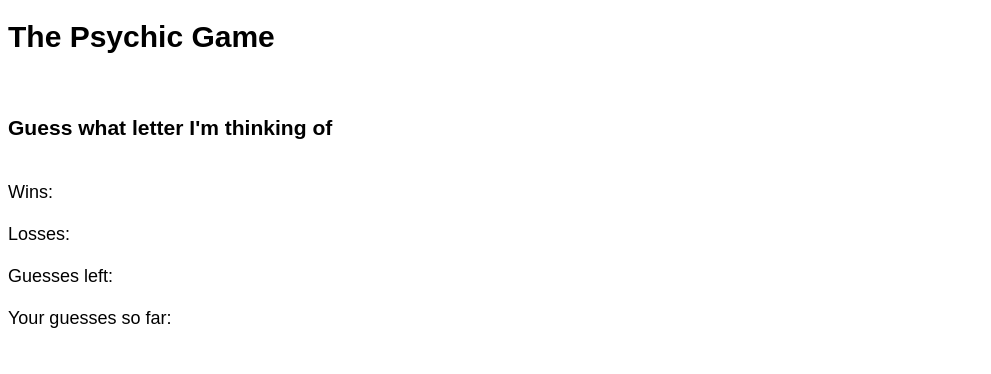
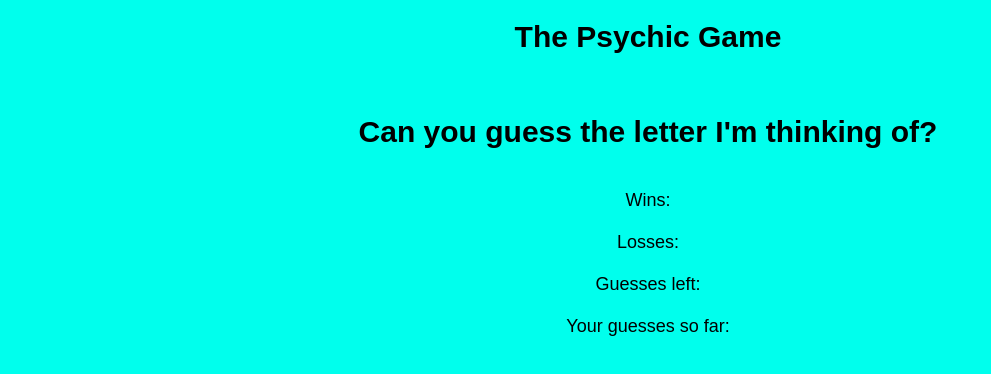
Before and after one commit to LisaFreedman/Psychic-Game, a plain HTML site: page index.html in a window 1280 px wide. Shown: the whole page, without its empty margins (0-991 px from the left). Drawn offline with Linux system fonts and the light colour scheme.

Commit message:
last commit

```diff
--- a/assets/css/style.css
+++ b/assets/css/style.css
@@ -1,10 +1,21 @@
+body{
+  background-color: aqua
+  font-family: "Arial", "Helvetica Neue", Helvetica, sans-serif;
+  font-size: 18px;
+  width: 100%;
+  color: black;
+  height: 100%;
+  text-align: center;
+}
+
+
 * {
   box-sizing: border-box;
 }
 
 
 body {
-
+  background-color: #00ffed;
   font-family: "Arial", "Helvetica Neue", Helvetica, sans-serif;
   font-size: 18px;
   width: 100%;
@@ -16,6 +27,7 @@ h1 {
   color: black;
   font-size: 30px;
   font-weight: bold;
+  text-align: center;
 }
 
 
@@ -53,3 +65,6 @@ h1 {
   float: top;
   margin-top: 15px;
 }
+#wins row well{
+  text-align: center;
+}
--- a/index.html
+++ b/index.html
@@ -3,7 +3,7 @@
 <head>
 	<link rel="stylesheet" type="text/css" href="assets/css/reset.css">
 	<link rel="stylesheet" type="text/css" href="assets/css/style.css">
-	<link rel="stylesheet" type="text/css" href="assets/css/slate.css">
+
 	<title>Psychic</title>
 </head>
 <style type="text/css">
@@ -20,13 +20,13 @@
 
 		<br>
 
-		<h3 class="row">
-			Guess what letter I'm thinking of
-		</h3>
+		<h1>
+			Can you guess the letter I'm thinking of?
+		</h1>
 
 		<br>
 
-		<div class="wins row well">
+  	<div class="wins row well">
 			Wins:
 		</div>
 
```
Also changed, not shown: assets/images/background.jpg (added).
